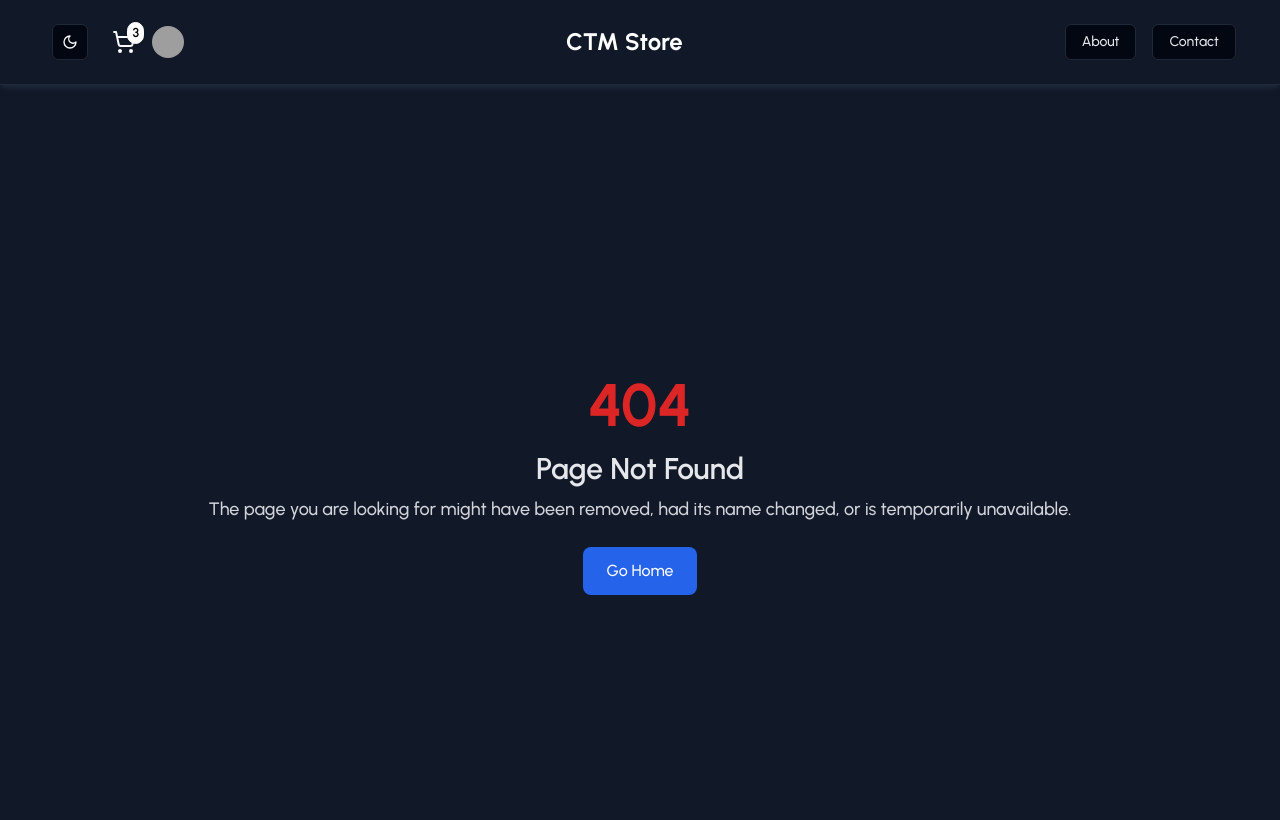
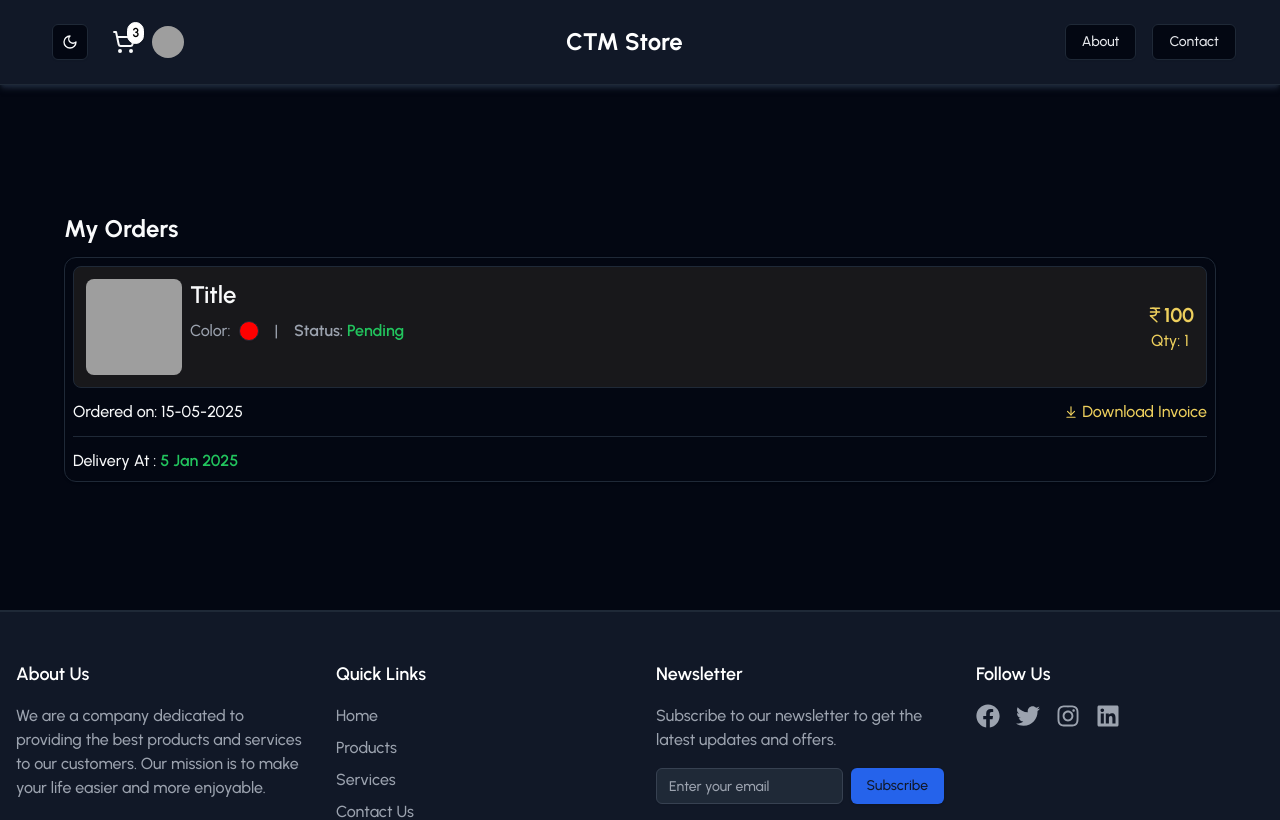
Before and after one commit to Aditya4522/Contraction-E-Commerce-App, a React (Vite) app: page /orders in a window 1280 px wide. Shown: the top 820 px of the page. Built offline with nearby package versions, Linux system fonts and the light colour scheme; grey boxes are pictures that could not be loaded.

Commit message:
myorder page done frontend

```diff
--- a/src/App.jsx
+++ b/src/App.jsx
@@ -17,6 +17,7 @@ import Settings from "./components/custom/Settings";
 import Analytics from "./components/custom/Analytics";
 import { Provider } from "react-redux";
 import { store } from "@/redux/Store";
+import Myorders from "./Pages/Myorders";
 
 export default function App() {
   const router = createBrowserRouter([
@@ -43,6 +44,11 @@ export default function App() {
       path: "/checkout",
 
       element: <Rootlayout children={<Checkout />} />,
+    },
+    {
+      path: "/orders",
+
+      element: <Rootlayout children={<Myorders />} />,
     },
     {
       path: "/admin/login",
--- a/src/Pages/Myorders.jsx
+++ b/src/Pages/Myorders.jsx
@@ -1,7 +1,12 @@
 import React from 'react'
-
+import OrderData from '../components/custom/OrderData'
 export default function Myorders() {
   return (
-    <div>Myorders</div>
+    <div className='w-[90vw] lg:[50vw] mx-auto my-10 sm:my-32 grid gap-3 '>
+      <h1 className=' text-2xl font-bold'>My Orders</h1>
+      <div className='grid'>
+        <OrderData/>
+      </div>
+    </div>
   )
 }
--- /dev/null
+++ b/src/components/custom/OrderData.jsx
@@ -0,0 +1,65 @@
+import React from "react";
+import { Card } from "../ui/card";
+import { ArrowDownToLine, IndianRupee } from "lucide-react";
+
+export default function OrderData({
+  amount = 100,
+  address = "Sehal, Uttar Pradesh 244001",
+  status = "Pending",
+  createdAt = "15-05-2025",
+  updatedAt = "21-12-2025",
+}) {
+  return (
+    <Card className="grid gap-3 p-2">
+      <div className="flex flex-col sm:flex-row justify-between sm:items-center border p-3 rounded-lg bg-gray-100 dark:bg-zinc-900">
+        {/* Image & Details */}
+        <div className="flex gap-2">
+          <img
+            src="https://images.pexels.com/photos/31137184/pexels-photo-31137184/free-photo-of-rustic-old-hammer-on-weathered-rocks.jpeg?auto=compress&cs=tinysrgb&w=600"
+            alt="Product Image"
+            className="w-24 h-24 object-cover rounded-lg hover:scale-105 transition ease-out duration-200"
+          />
+          <div>
+            <h1 className="font-semibold text-sm sm:text-2xl">Title</h1>
+            <div className="flex flex-wrap gap-4 text-sm sm:text-base text-gray-500 dark:text-gray-400 mt-2">
+              <span className="flex items-center gap-2 font-medium">
+                Color:
+                <span
+                  className="w-5 h-5 rounded-full border shadow-sm"
+                  style={{ backgroundColor: "red" }}
+                ></span>
+              </span>
+              <span className="hidden sm:block">|</span>
+              <span className="font-semibold">
+                Status:{" "}
+                <span className="font-semibold text-green-500">{status}</span>
+              </span>
+            </div>
+          </div>
+        </div>
+
+        {/* Price & Quantity */}
+        <div className="flex items-end justify-end sm:flex-col gap-3 sm:gap-0 mt-2 sm:mt-0 sm:items-center">
+          <h2 className="flex items-center font-bold dark:text-customYellow sm:text-xl">
+            <IndianRupee size={18} /> {amount}
+          </h2>
+          <p className=" dark:text-customYellow text-end">
+            Qty: 1
+          </p>
+        </div>
+      </div>
+
+      {/* Order Date & Invoice Download */}
+      <div className="flex flex-col sm:flex-row sm:items-center justify-between">
+        <span>
+          Ordered on: <span>{createdAt}</span>
+        </span>
+        <span className="flex items-center gap-1 hover:underline dark:text-customYellow cursor-pointer">
+          <ArrowDownToLine size={14} /> Download Invoice
+        </span>
+      </div>
+      <hr />
+      <span >Delivery At : <span className="capitalize text-green-500 font-semibold" >5 jan 2025</span></span>
+    </Card>
+  );
+}
```
Also changed, not shown: 1 other file (tests, documents, lock files or other folders).
